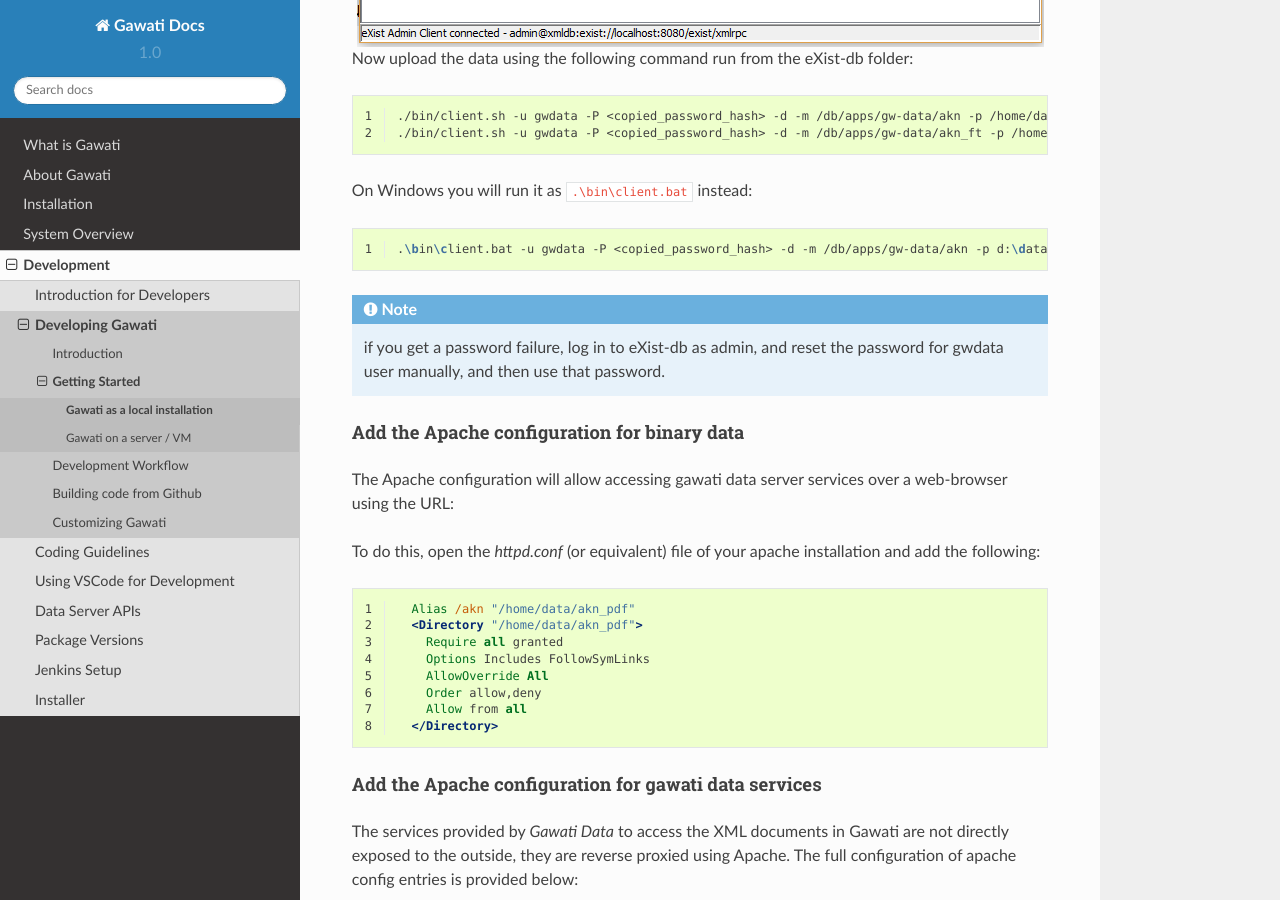
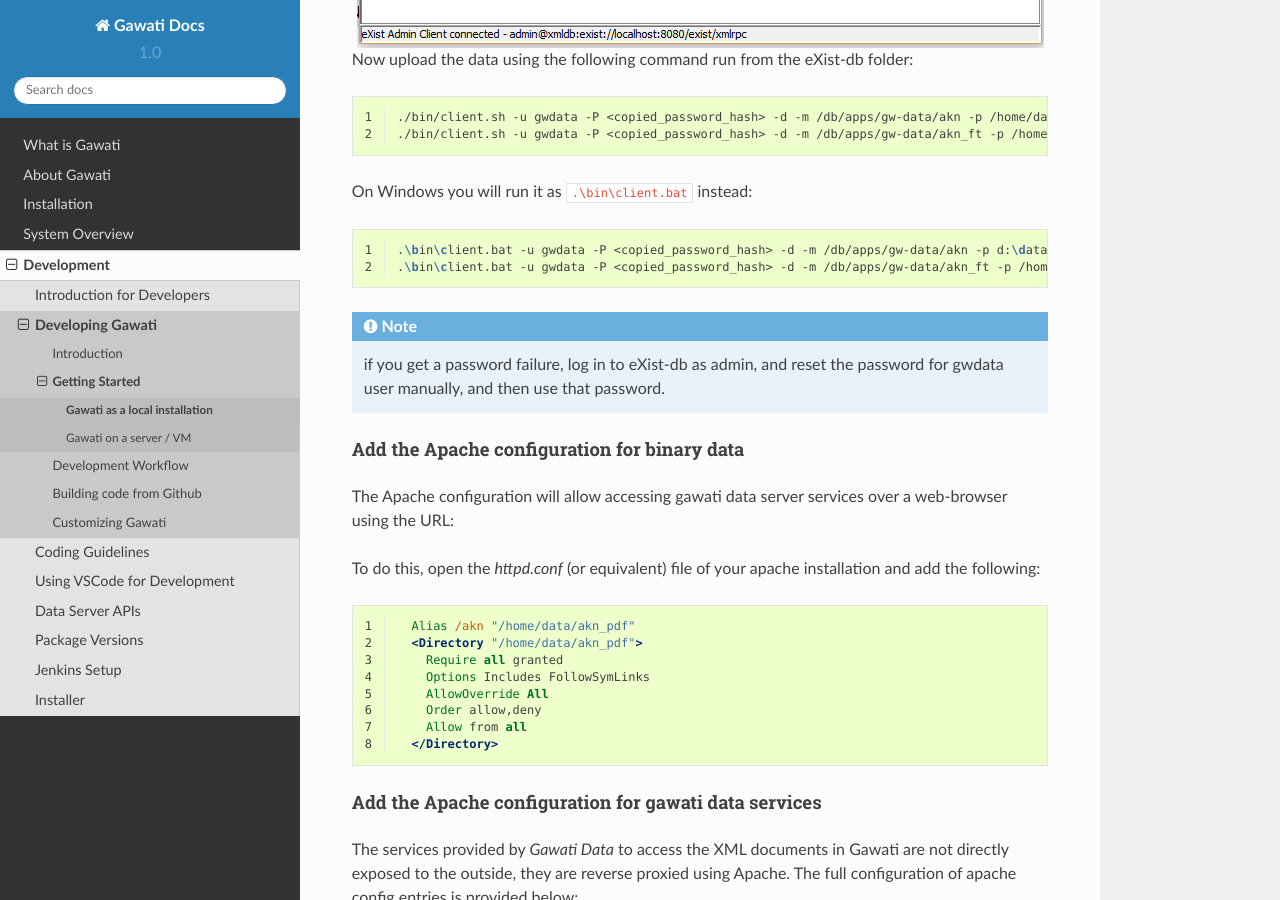
Before and after one commit to gawati/gawati-docs, a Sphinx documentation site: the page built from docs/source/development/dev-env-local.rst, in a window 1280 px wide and 900 px high, scrolled down 3970 px. Built offline with Sphinx 7.4.7 and the Read the Docs theme 2.0.0, drawn with Linux system fonts in a browser that asks for light colours.

Commit message:
Adding link for windows

```diff
--- a/docs/source/development/dev-env-local.rst
+++ b/docs/source/development/dev-env-local.rst
@@ -60,7 +60,7 @@ Download the XML data set, which is in 2 parts: `XML Data set`_  +  `Full Text D
 Setup the PDF data set
 ----------------------
 
-To setup the PDF data-set, you just need to extract the files into a folder, e.g if you extract the PDF files into `/home/data/akn_pdf`, and add a Apache configuration to serve the folder contents (See line 7 below `Add the Apache configuration for binary data`_)
+To setup the PDF data-set, you just need to extract the files into a folder, e.g if you extract the PDF files into ``/home/data/akn_pdf``, and add a Apache configuration to serve the folder contents (See line 7 below `Add the Apache configuration for binary data`_)
 
 Setup the XML data set
 ----------------------
@@ -104,7 +104,7 @@ On Windows you will run it as :samp:`.\\bin\\client.bat` instead:
   :linenos:
 
   .\bin\client.bat -u gwdata -P <copied_password_hash> -d -m /db/apps/gw-data/akn -p d:\data\akn_xml\akn
-
+  .\bin\client.bat -u gwdata -P <copied_password_hash> -d -m /db/apps/gw-data/akn_ft -p /home/data/akn_xml/akn_ft
 
 .. note::
   if you get a password failure, log in to eXist-db as admin, and reset the password for gwdata user manually, and then use that password.
```
